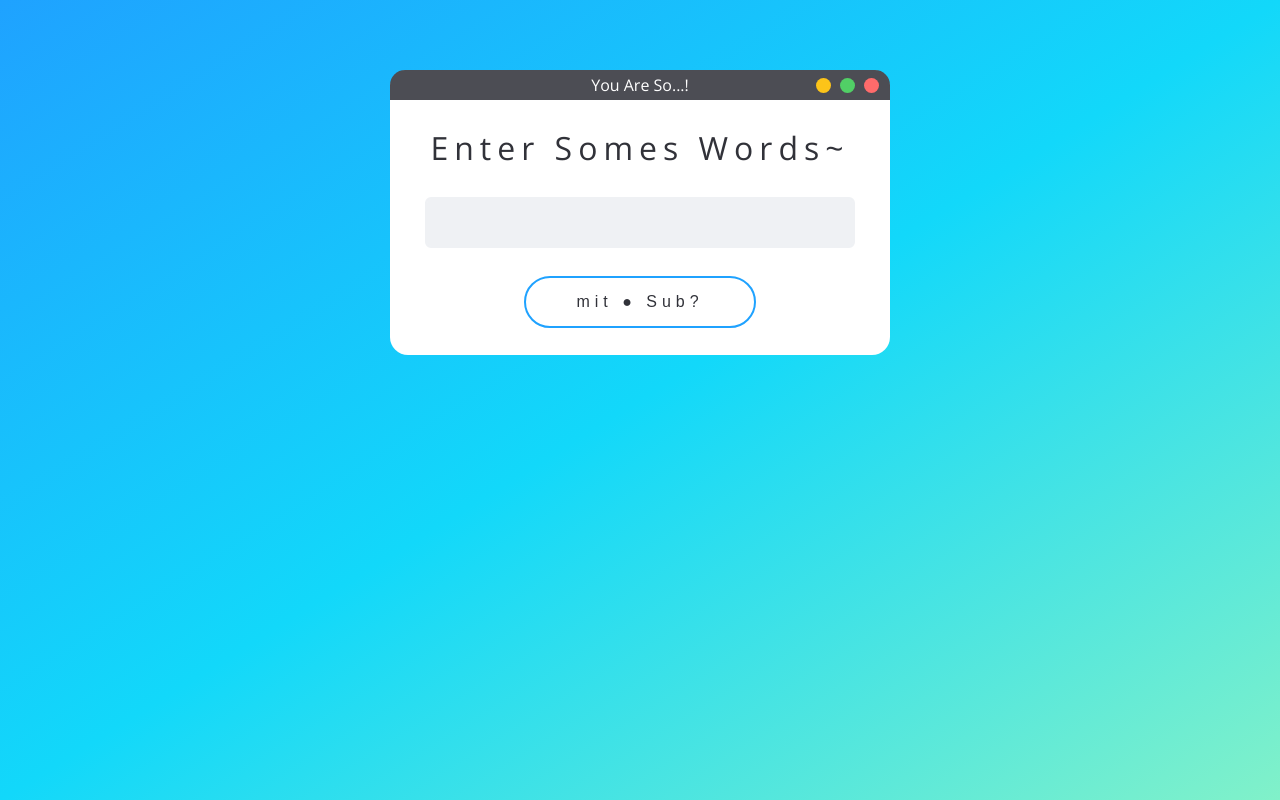
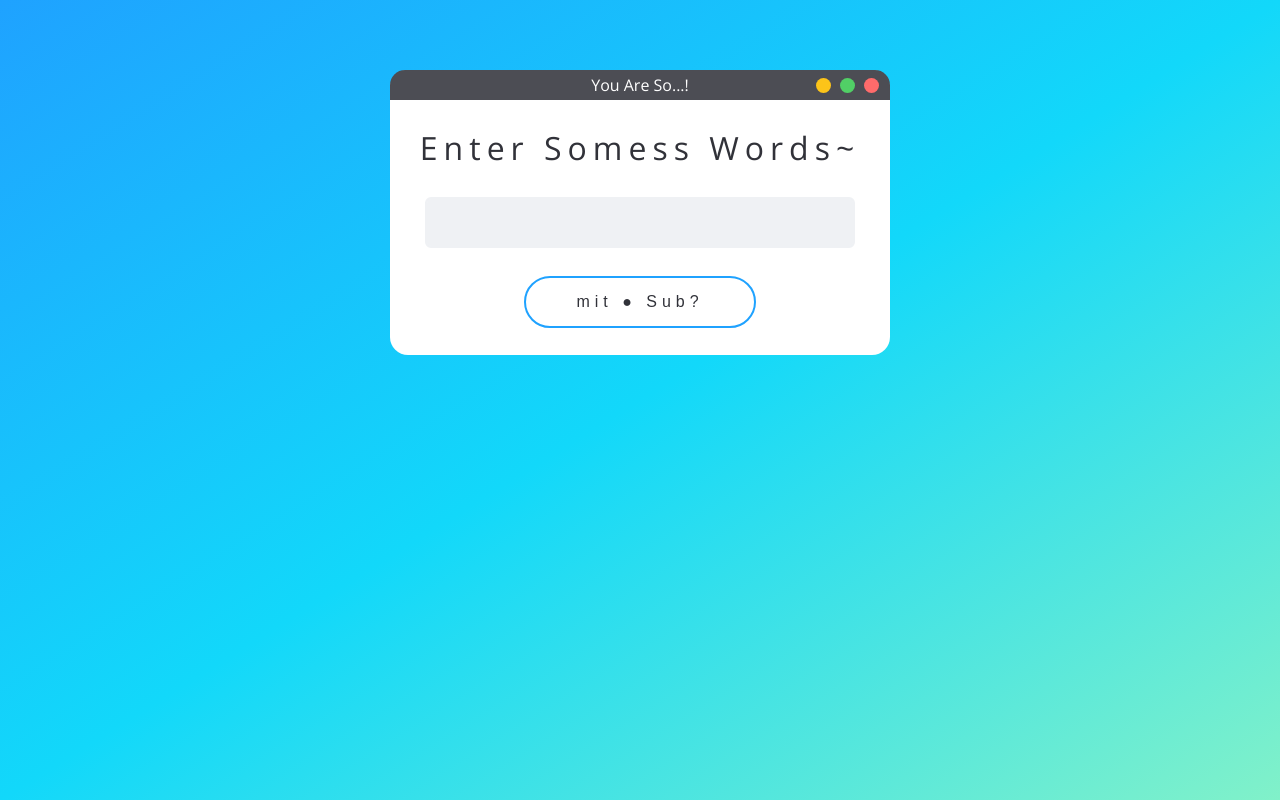
Before and after one commit to LonJonn/LonJonn.github.io, a plain HTML site: page index.html in a window 1280 px wide. Drawn offline with nearby package versions, Linux system fonts and the light colour scheme.

Commit message:
test for mac

```diff
--- a/index.html
+++ b/index.html
@@ -18,7 +18,7 @@
         </div>
         <div class="body" id="first_body">
             <div class="bodyHolder" id="first_bodyHolder">
-                <h1 class='title'>Enter somes words~</h1>
+                <h1 class='title'>Enter somess words~</h1>
                 <input type="text" class="textInput" id="first_textInput"/>
                 <button class="button" onclick="firstRun();">mit ● Sub?</button>
                 <p class="textOutput" id="first_textOutput" onclick="hideTextOutput();"></p>
```
